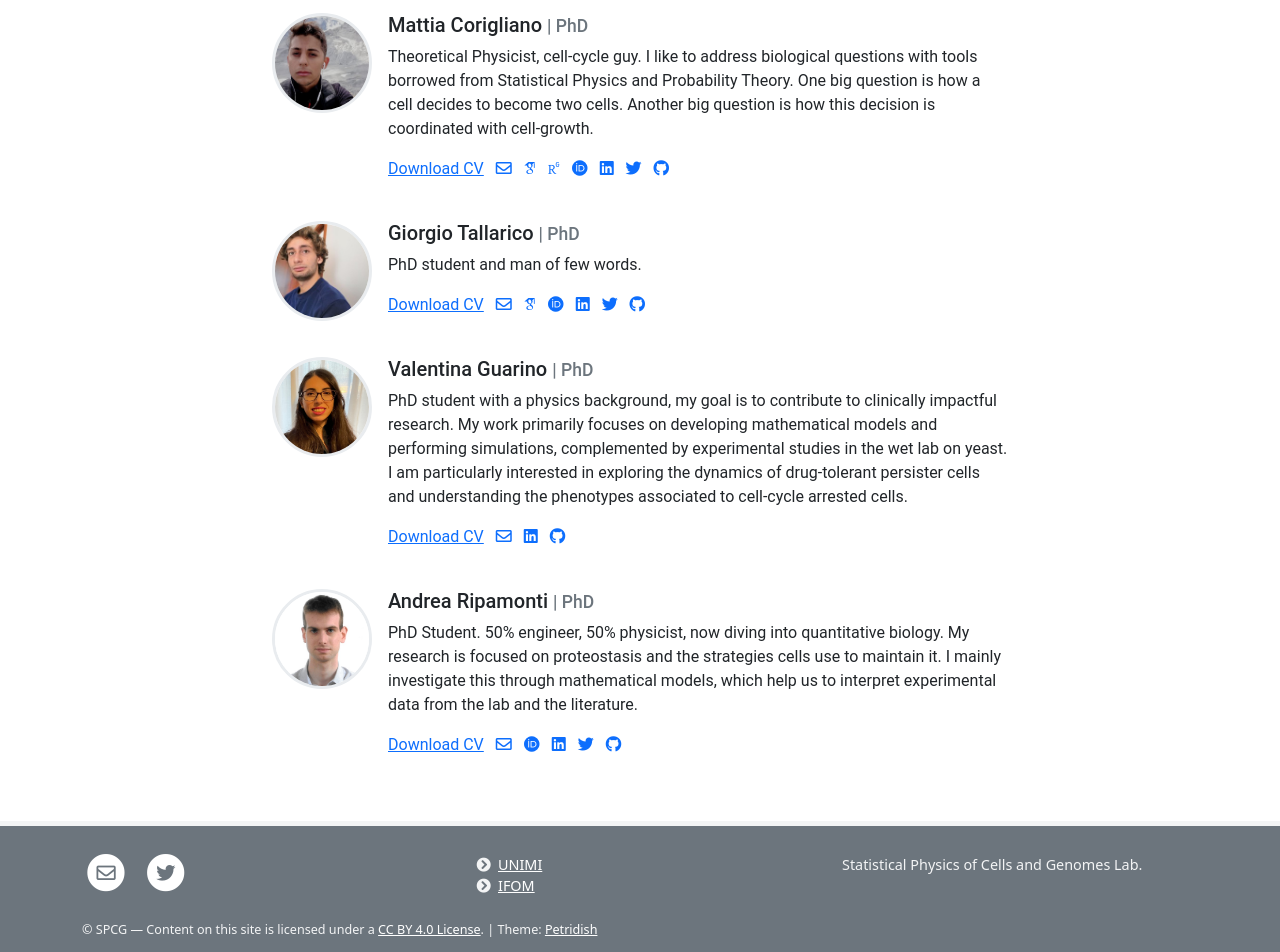
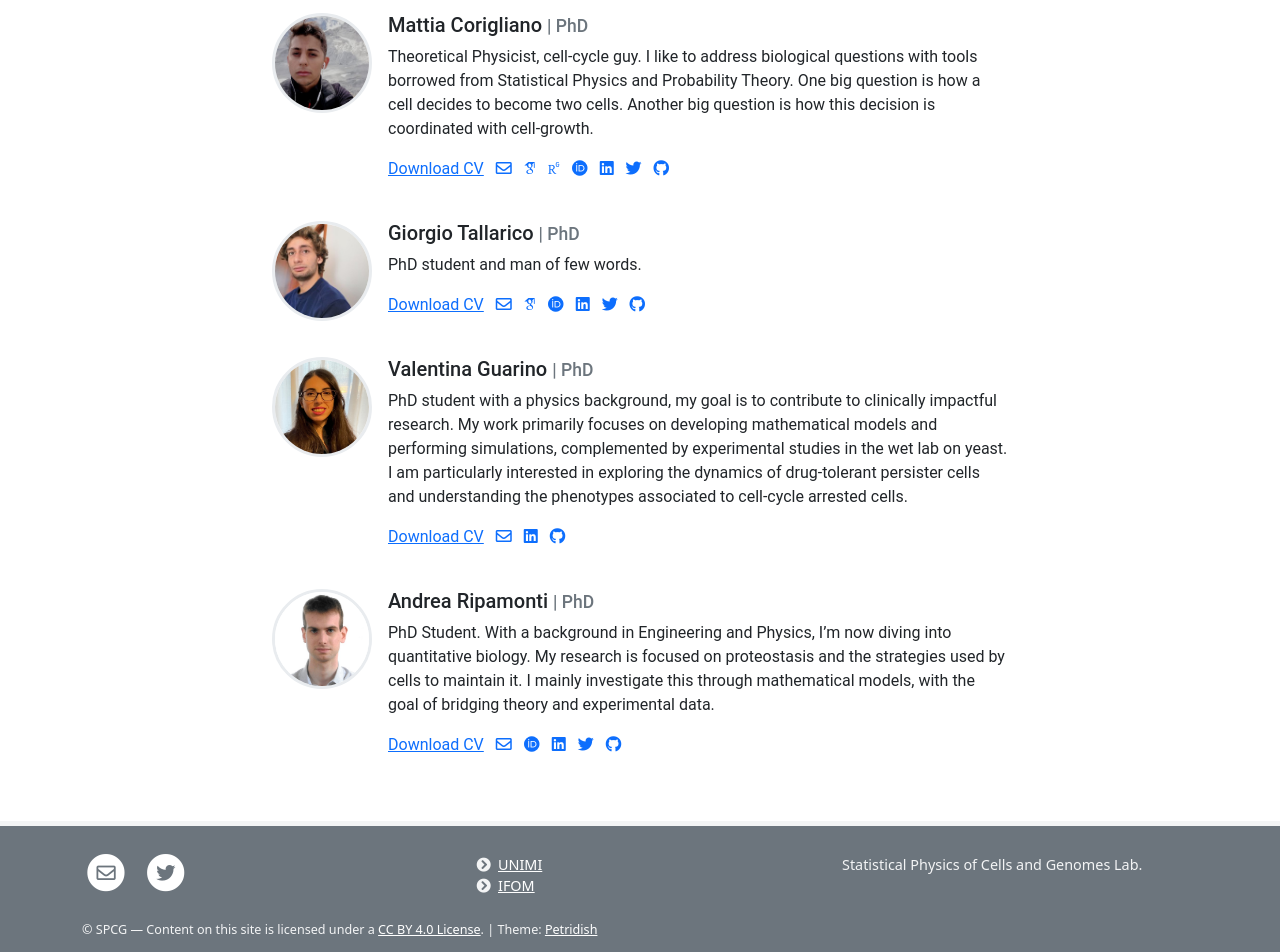
Before and after one commit to guarinovale/spcg-site, a Jekyll site: the page built from pages/people.md, in a window 1280 px wide. Shown: the part 1134-2086 px from the top of the page. Built offline with Jekyll 4.4.1, drawn with Linux system fonts in a browser that asks for light colours; some web fonts are replaced.

Commit message:
correction_ar_text

```diff
--- a/_data/team.yml
+++ b/_data/team.yml
@@ -94,7 +94,7 @@
   role: PhD
   image: /images/people_ar.jpg
   description: >
-    PhD Student. 50% engineer, 50% physicist, now diving into quantitative biology. My research is focused on proteostasis and the strategies cells use to maintain it. I mainly investigate this through mathematical models, which help us to interpret experimental data from the lab and the literature.
+    PhD Student. With a background in Engineering and Physics, I'm now diving into quantitative biology. My research is focused on proteostasis and the strategies used by cells to maintain it. I mainly investigate this through mathematical models, with the goal of bridging theory and experimental data.
   cv: arCV.pdf
   email: andrea.ripamonti@ifom.eu
   #scholar:
```
Also changed, not shown: 3 other files.
